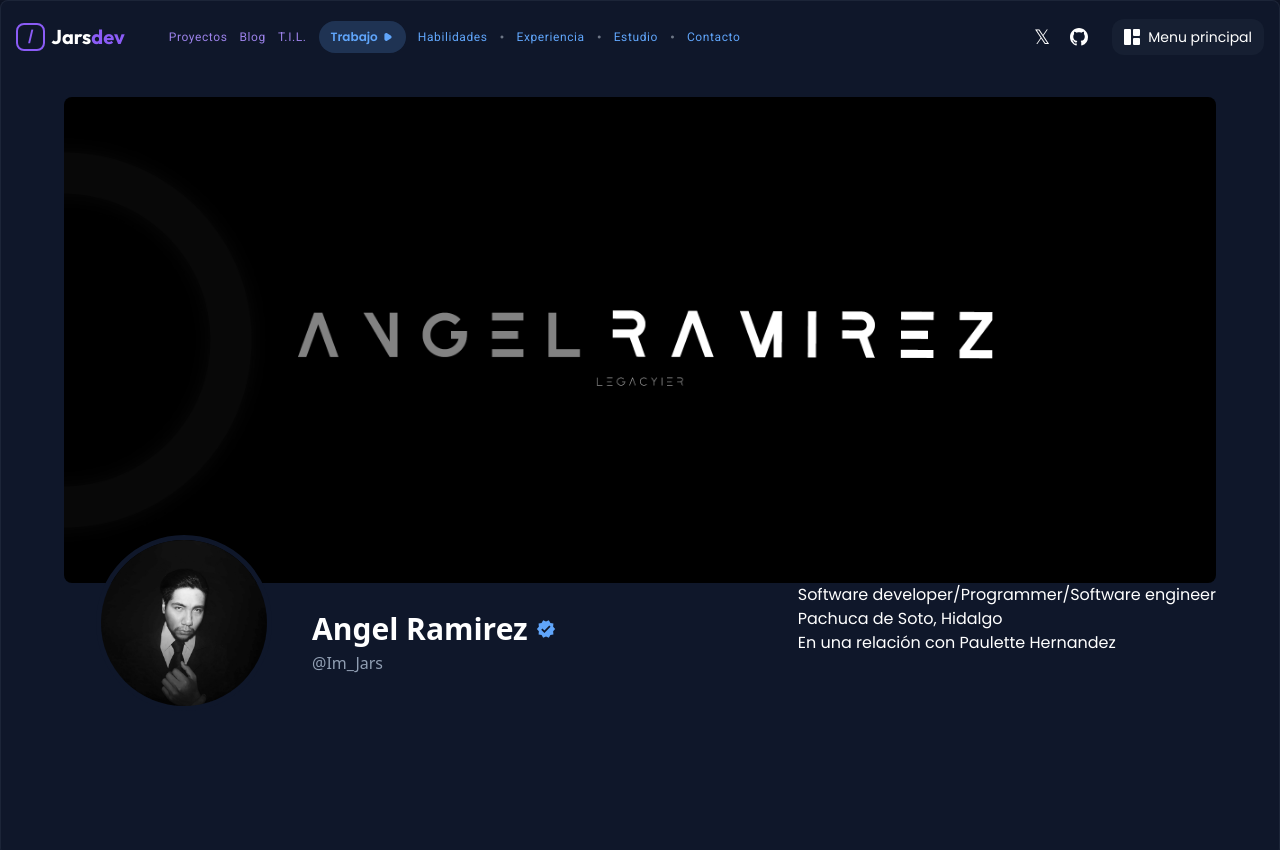
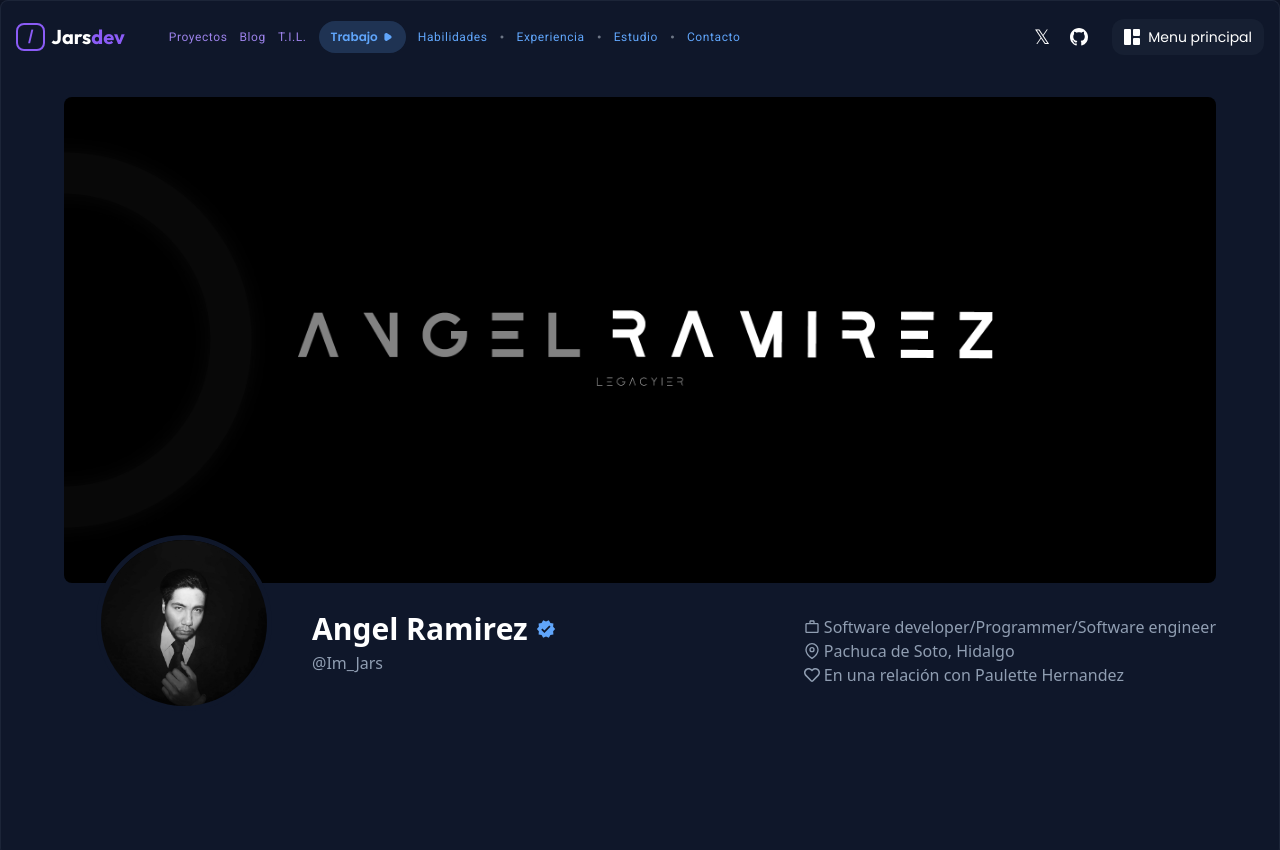
Before and after one commit to ImJars/Development-full-coding, a React (Vite) app: page /blog in a window 1280 px wide. Shown: the top 850 px of the page. Built offline with nearby package versions, Linux system fonts and the light colour scheme.

Commit message:
Update blog_profile.jsx

```diff
--- a/src/blog_profile.jsx
+++ b/src/blog_profile.jsx
@@ -1,5 +1,7 @@
 import React from "react";
-import { MdVerified } from "react-icons/md";
+import { MdVerified, MdOutlineWorkOutline } from "react-icons/md";
+import { FiMapPin } from "react-icons/fi";
+import { FaRegHeart } from "react-icons/fa";
 import Card from "./components/blog/card";
 import PinedCard from "./components/blog/pined-card";
 import Wraped from "./components/wraped";
@@ -74,15 +76,18 @@ function BlogProfile() {
                   </div>
                 </div>
               </div>
-              <div>
+              <div className="flex font-sans text-text-general mt-8">
                 <div>
-                  <div>
+                  <div className="flex items-center space-x-1">
+                    <MdOutlineWorkOutline className="font-semibold"/>
                     <h1>Software developer/Programmer/Software engineer</h1>
                   </div>
-                  <div>
+                  <div className="flex items-center space-x-1">
+                    <FiMapPin/>
                     <h1>Pachuca de Soto, Hidalgo</h1>
                   </div>
-                  <div>
+                  <div className="flex items-center space-x-1">
+                    <FaRegHeart/>
                     <h1>En una relación con Paulette Hernandez</h1>
                   </div>
                 </div>
```
